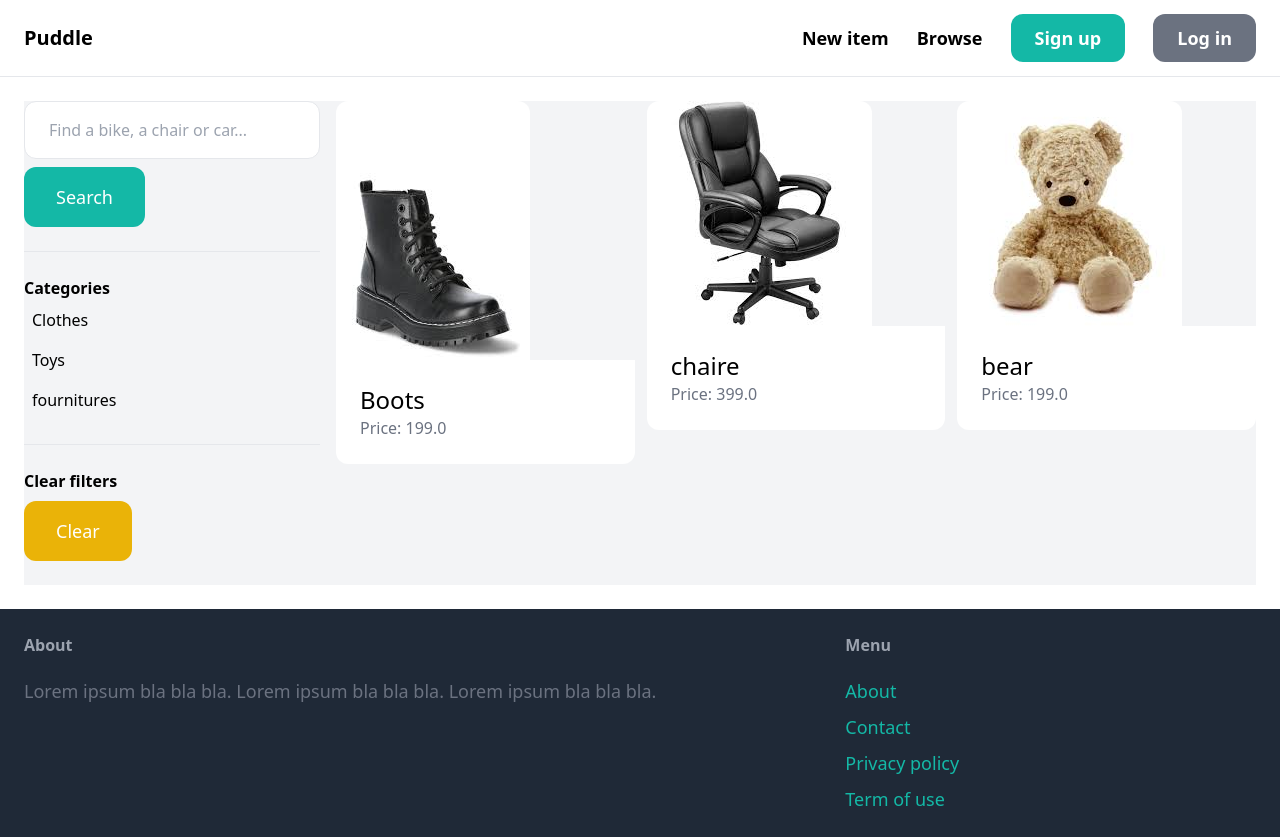
After one commit to HachemiIbrahim/online_store, a Django app: page /items/ in a window 1280 px wide. The commit adds this page. Run offline with Django 5.2, Linux system fonts and the light colour scheme; data comes from the database, SQL or seed files in the repository; some libraries are stand-ins or nearby versions.

Commit message:
items searching

```diff
--- a/core/templates/core/base.html
+++ b/core/templates/core/base.html
@@ -16,11 +16,11 @@
 
             <div class="space-x-6">
                 <a href="{% url 'items:new' %}" class="text-lg font-semibold hover:text-gray-500">New item</a>
-                <a href="#" class="text-lg font-semibold hover:text-gray-500">Browse</a>
+                <a href="{%url 'items:items' %}" class="text-lg font-semibold hover:text-gray-500">Browse</a>
 
                 {% if request.user.is_authenticated %}
                     <a href="#" class="px-6 py-3 text-lg font-semibold bg-teal-500 text-white rounded-xl hover:bg-teal-700">Inbox</a>
-                    <a href="#" class="px-6 py-3 text-lg font-semibold bg-gray-500 text-white rounded-xl hover:bg-gray-700">Dashboard</a>
+                    <a href="{%url 'dashboard:index'%}" class="px-6 py-3 text-lg font-semibold bg-gray-500 text-white rounded-xl hover:bg-gray-700">Dashboard</a>
                 {% else %}
                     <a href="{%url 'signup'%}" class="px-6 py-3 text-lg font-semibold bg-teal-500 text-white rounded-xl hover:bg-teal-700">Sign up</a>
                     <a href="{%url 'login'%}" class="px-6 py-3 text-lg font-semibold bg-gray-500 text-white rounded-xl hover:bg-gray-700">Log in</a>
--- /dev/null
+++ b/items/templates/items/items.html
@@ -0,0 +1,53 @@
+{% extends 'core/base.html' %}
+
+{% block title %}Browse{% endblock %}
+
+{% block content %}
+    <div class="pb-6 grid grid-cols-4 gap-4 bg-gray-100">
+        <div class="col-span-1">
+            <form method="get" action="{% url 'items:items' %}">
+                <input name="query" class="w-full py-4 px-6 border rounded-xl" type="text" value="{{ query }}" placeholder="Find a bike, a chair or car...">
+
+                <button class="mt-2 py-4 px-8 text-lg bg-teal-500 text-white rounded-xl">Search</button>
+            </form>
+
+            <hr class="my-6">
+
+            <p class="font-semibold">Categories</p>
+
+            <ul>
+                {% for category in categories %}
+                    <li class="py-2 px-2 rounded-xl{% if category.id == category_id %} bg-gray-200{% endif %}">
+                        <a href="{% url 'items:items' %}?query={{ query }}&category={{ category.id }}">{{ category.name }}</a>
+                    </li>
+                {% endfor %}
+            </ul>
+
+            <hr class="my-6">
+
+            <p class="font-semibold">Clear filters</p>
+
+            <ul>
+                <li><a href="{% url 'items:items' %}" class="mt-2 py-4 px-8 inline-block bg-yellow-500 text-lg rounded-xl text-white">Clear</a>
+        </div>
+
+        <div class="col-span-3">
+            <div class="grid grid-cols-3 gap-3">
+                {% for item in items %}
+                    <div>
+                        <a href="{% url 'items:detail' item.id %}">
+                            <div>
+                                <img src="{{ item.image.url }}" class="rounded-t-xl">
+                            </div>
+
+                            <div class="p-6 bg-white rounded-b-xl">
+                                <h2 class="text-2xl">{{ item.name }}</h2>
+                                <p class="text-gray-500">Price: {{ item.price }}</p>
+                            </div>
+                        </a>
+                    </div>
+                {% endfor %}
+            </div>
+        </div>
+    </div>
+{% endblock %}
--- a/items/urls.py
+++ b/items/urls.py
@@ -5,6 +5,7 @@ from . import views
 app_name = "items"
 
 urlpatterns = [
+    path("", views.items, name="items"),
     path("new/", views.new, name="new"),
     path("<int:pk>/", views.detail, name="detail"),
     path("<int:pk>/delete", views.delete, name="delete"),
--- a/items/views.py
+++ b/items/views.py
@@ -1,8 +1,33 @@
 from django.contrib.auth.decorators import login_required
+from django.db.models import Q
 from django.shortcuts import get_object_or_404, redirect, render
 
 from .forms import EditItemForm, NewItemForm
-from .models import Item
+from .models import Category, Item
+
+
+def items(request):
+    query = request.GET.get("query", "")
+    category_id = request.GET.get("category", 0)
+    categories = Category.objects.all()
+    items = Item.objects.filter(is_sold=False)
+
+    if category_id:
+        items = items.filter(category_id=category_id)
+
+    if query:
+        items = items.filter(Q(name__icontains=query) | Q(description__icontains=query))
+
+    return render(
+        request,
+        "items/items.html",
+        {
+            "items": items,
+            "query": query,
+            "categories": categories,
+            "category_id": int(category_id),
+        },
+    )
 
 
 def detail(request, pk):
```
